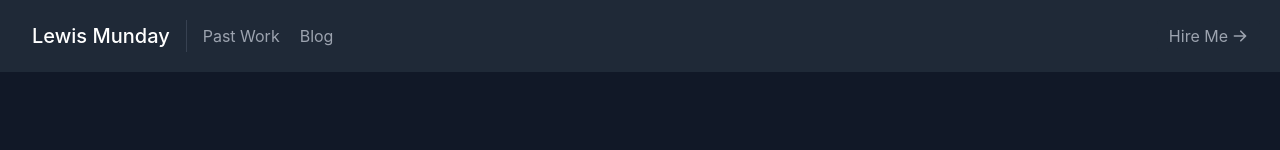
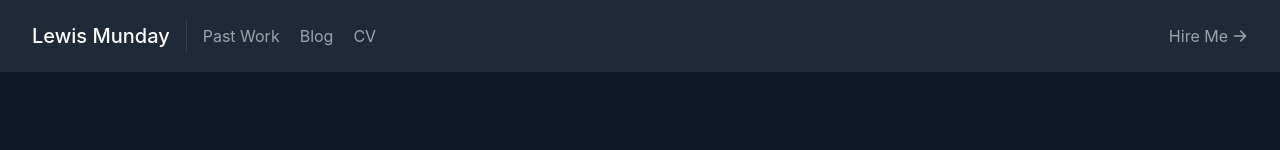
Before and after one commit to lewismunday/portfolio, a React (Create React App) app: page / in a window 1280 px wide. Shown: the top 150 px of the page. Built offline with nearby package versions, Linux system fonts and the light colour scheme.

Commit message:
Added CV

```diff
--- a/src/components/Navbar.js
+++ b/src/components/Navbar.js
@@ -17,6 +17,9 @@ export default function Navbar() {
                     <a href="https://blog.lewismunday.co.uk" className="mr-5 hover:text-white">
                         Blog
                     </a>
+                    <a href={"https://www.lewismunday.co.uk/CV"} className="mr-5 hover:text-white">
+                        CV
+                    </a>
                 </nav>
                 <a
                     href="mailto:lewisjohnmunday@gmail.com"
```
